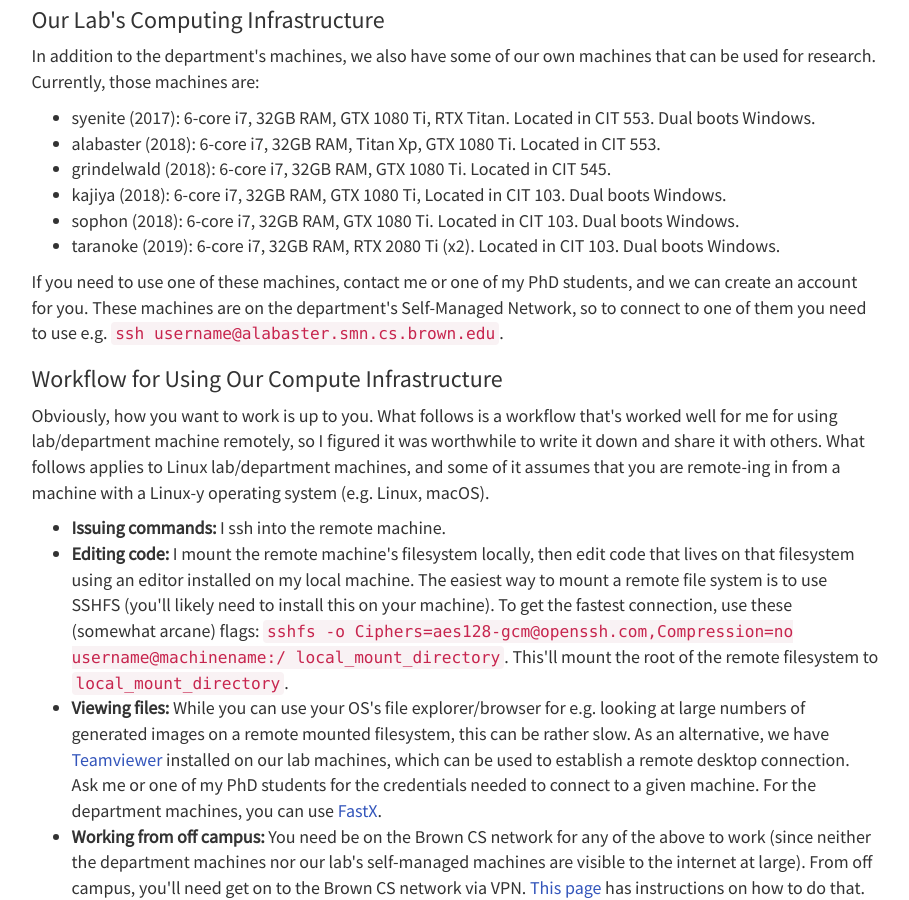
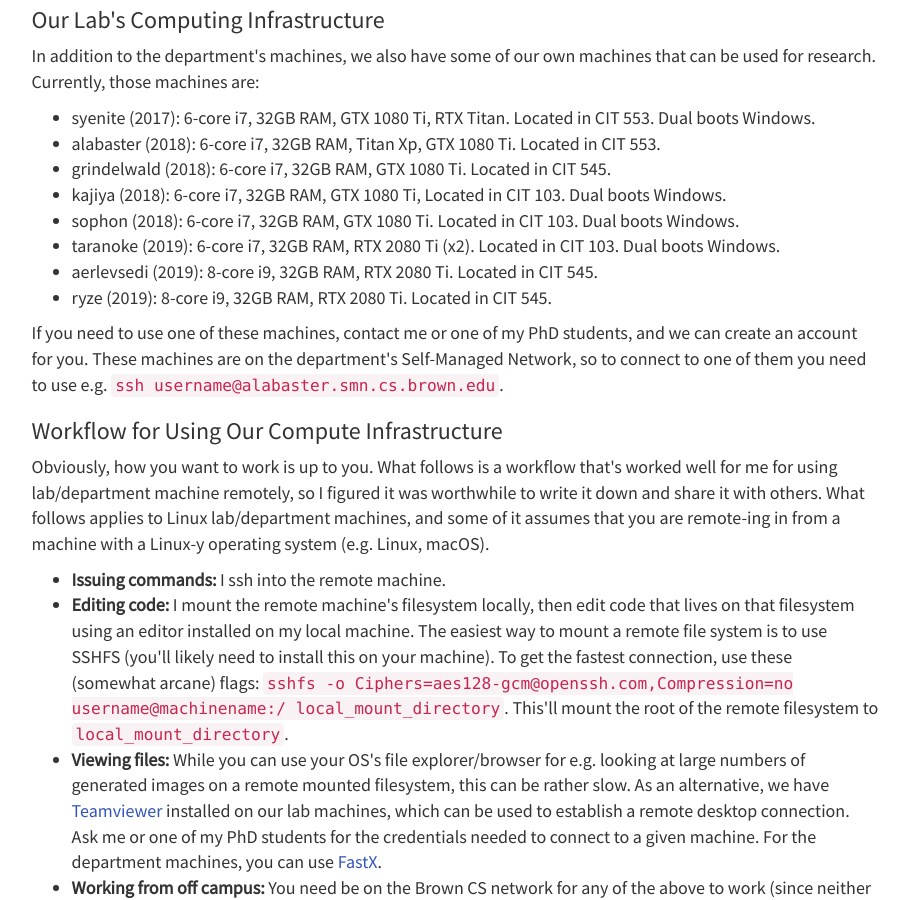
Before and after one commit to dritchie/dritchie.github.io, a Jekyll site: the page built from getting_started.html, in a window 1280 px wide and 900 px high, scrolled down 1421 px. Shown: the whole window, without its empty margins (331-1240 px from the left). Built offline with Jekyll 4.4.1, drawn with Linux system fonts in a browser that asks for light colours.

Commit message:
Add Kenny and Xianghao's machines to computer list.

```diff
--- a/getting_started.html
+++ b/getting_started.html
@@ -83,6 +83,12 @@ layout: post
         <li>
             taranoke (2019): 6-core i7, 32GB RAM, RTX 2080 Ti (x2). Located in CIT 103. Dual boots Windows.
         </li>
+        <li>
+            aerlevsedi (2019): 8-core i9, 32GB RAM, RTX 2080 Ti. Located in CIT 545.
+        </li>
+        <li>
+            ryze (2019): 8-core i9, 32GB RAM, RTX 2080 Ti. Located in CIT 545.
+        </li>
     </ul>
 
     If you need to use one of these machines, contact me or one of my PhD students, and we can create an account for you.
```
